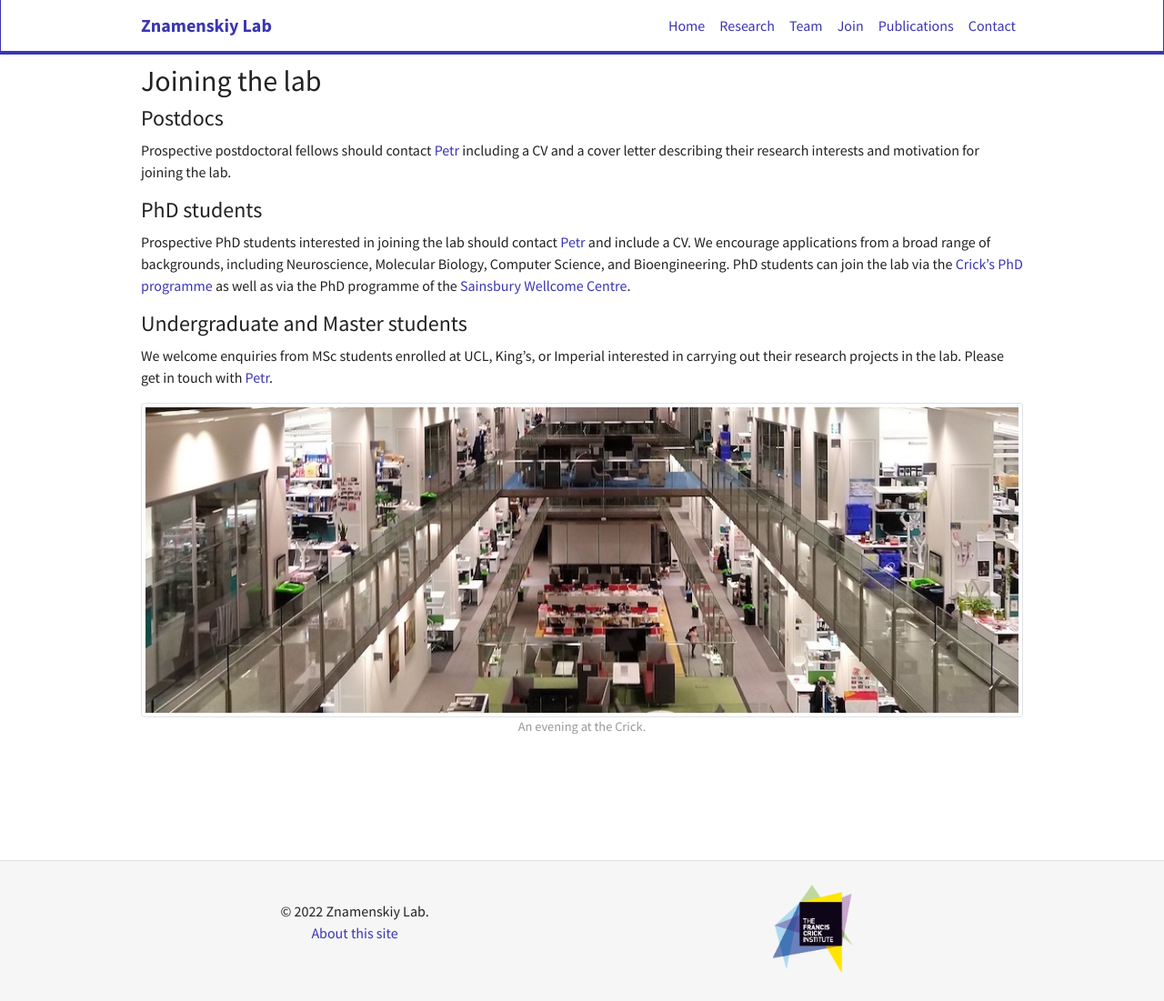
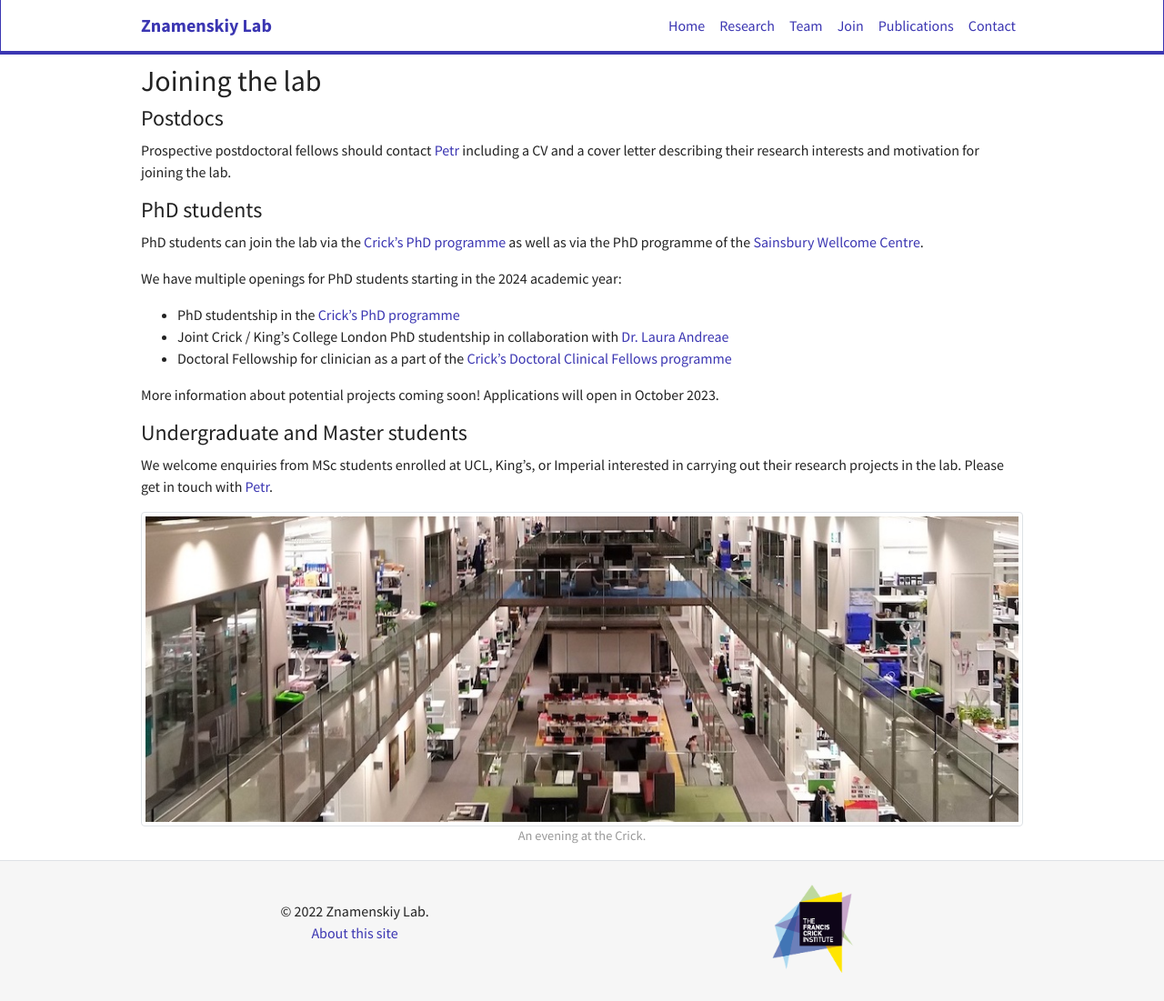
Before and after one commit to znamlab/znamlab.github.io, a Jekyll site: the page built from _pages/vacancies.md, in a window 1280 px wide and 1101 px high. Shown: the whole window at 91% size. Built offline with Jekyll 4.4.1, drawn with Linux system fonts in a browser that asks for light colours; nearby versions of some CDN libraries.

Commit message:
update vacancies

```diff
--- a/_pages/vacancies.md
+++ b/_pages/vacancies.md
@@ -14,12 +14,16 @@ including a CV and a cover letter describing their research interests and
 motivation for joining the lab.
 
 ## PhD students
-Prospective PhD students interested in joining the lab should contact
-<a href="{{ site.url }}{{ site.baseurl }}/contact">Petr</a> and include
-a CV. We encourage applications from a broad range of backgrounds, including Neuroscience,
-Molecular Biology, Computer Science, and Bioengineering. PhD students can join the lab
-via the [Crick's PhD programme](https://www.crick.ac.uk/careers-study/students/phd-students)
+PhD students can join the lab via the [Crick's PhD programme](https://www.crick.ac.uk/careers-study/students/phd-students)
 as well as via the PhD programme of the [Sainsbury Wellcome Centre](https://www.sainsburywellcome.org/web/content/phd-programme).
+
+We have multiple openings for PhD students starting in the 2024 academic year:
+* PhD studentship in the [Crick's PhD programme](https://www.crick.ac.uk/careers-study/students/phd-students)
+* Joint Crick / King's College London PhD studentship in collaboration with [Dr. Laura Andreae](https://www.kcl.ac.uk/people/laura-andreae)
+* Doctoral Fellowship for clinician as a part of the [Crick's Doctoral Clinical Fellows programme](https://www.crick.ac.uk/careers-study/clinical-fellows/doctoral-clinical-fellows)
+
+More information about potential projects coming soon! Applications will open in October 2023.
+
 
 ## Undergraduate and Master students
 We welcome enquiries from MSc students enrolled at UCL, King's, or Imperial
```
